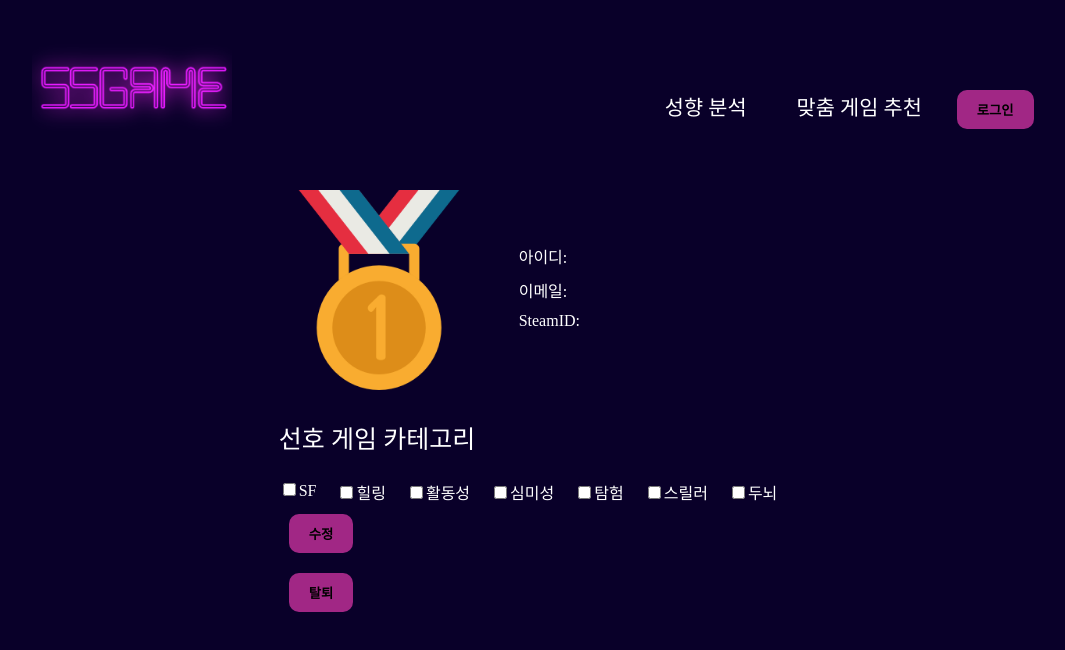
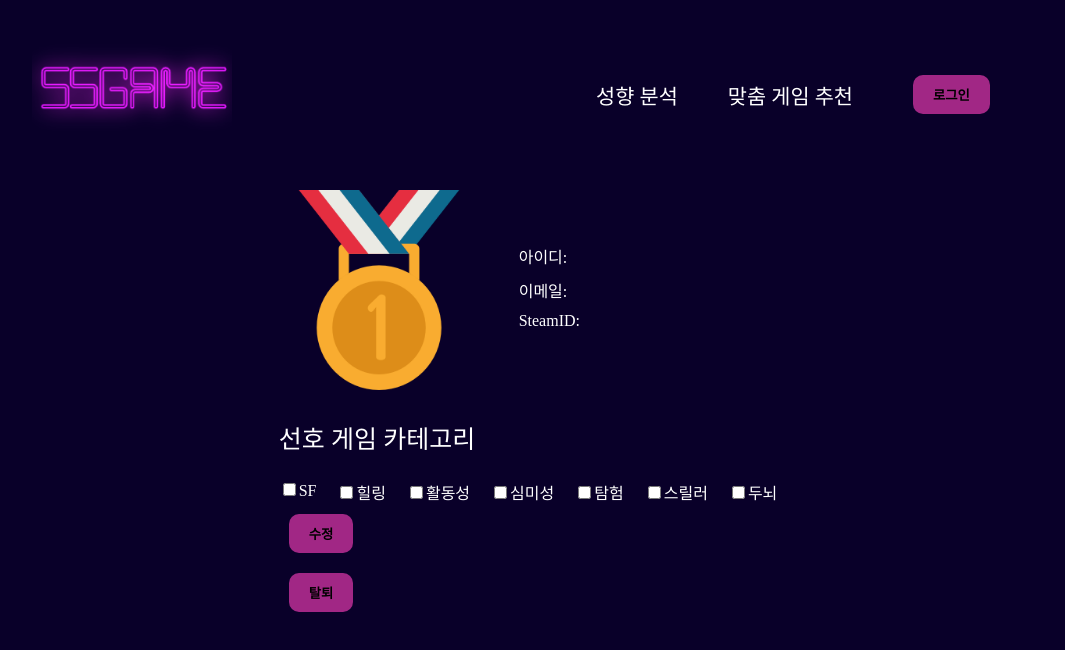
Before and after one commit to SSAFY-siXteam/SSGAME, a React (Create React App) app in the folder frontend/: page /mypage in a window 1280 px wide. Shown: the top 650 px of the page, without its empty margins (102-1167 px from the left). Built offline with nearby package versions, Linux system fonts and the light colour scheme; a web font is replaced by a local one.

Commit message:
#S06P22A306-26 Feat: 로그인 로그아웃 UI 구현 및 수정

```diff
--- a/frontend/src/components/organisms/Header/Header.js
+++ b/frontend/src/components/organisms/Header/Header.js
@@ -1,12 +1,22 @@
 import React, { useState, useEffect } from "react";
 import Nav from "../../atoms/Nav/Nav";
 import Logo from "../../atoms/Img/Logo/Logo";
-import { Menus, StyledHeader, HeaderGrid } from "./styled";
+import {
+  Menus,
+  StyledHeader,
+  HeaderGrid,
+  StyledLoggedIn,
+  StyledMenu,
+  StyledButton,
+} from "./styled";
 import Button from "../../atoms/Buttons/Button";
 import { menus } from "./menus";
 import ModalTemplate from "../../templates/ModalTemplate/ModalTemplate";
 import LogIn from "../LogIn/LogIn";
 import { removeCookie } from "../../../utils/cookie";
+import Collapse from "@mui/material/Collapse";
+import { Paragraph } from "../../atoms/Paragraph/Paragraph";
+import { Link } from "react-router-dom";
 const Header = ({ logged, onLogOut, onLogIn }) => {
   const [open, setOpen] = useState(false);
   const handleOpen = () => {
@@ -15,6 +25,12 @@ const Header = ({ logged, onLogOut, onLogIn }) => {
   };
   const handleClose = () => {
     setOpen(false);
+  };
+
+  const [openHamburger, setHamburgerOpen] = useState(false);
+
+  const handleClick = () => {
+    setHamburgerOpen(!openHamburger);
   };
 
   useEffect(() => {}, [open]);
@@ -26,17 +42,33 @@ const Header = ({ logged, onLogOut, onLogIn }) => {
           {menus.map((menu, index) => (
             <Nav key={index} menu={menu} />
           ))}
-          {!logged && <Button text="로그인" onClick={handleOpen} />}
-          {logged && (
-            <Button
-              text="로그아웃"
-              onClick={() => {
-                onLogOut();
-                setOpen(false);
-              }}
-            />
-          )}
         </Menus>
+        {logged ? (
+          <StyledLoggedIn>
+            <StyledMenu onClick={handleClick}>내 정보</StyledMenu>
+            <Collapse in={openHamburger} timeout="auto" unmountOnExit>
+              <StyledMenu>
+                <Link to="/mypage">회원정보 수정</Link>
+              </StyledMenu>
+              <StyledMenu>내 게임 목록</StyledMenu>
+              <StyledMenu
+                onClick={() => {
+                  onLogOut();
+                  setOpen(false);
+                  setHamburgerOpen(false);
+                }}
+              >
+                <Link to="/">로그아웃</Link>
+              </StyledMenu>
+            </Collapse>
+          </StyledLoggedIn>
+        ) : (
+          <StyledLoggedIn>
+            <StyledButton>
+              <Button text="로그인" onClick={handleOpen} />
+            </StyledButton>
+          </StyledLoggedIn>
+        )}
       </HeaderGrid>
       <ModalTemplate
         content={<LogIn onLogIn={onLogIn} />}
--- a/frontend/src/components/organisms/Header/styled.js
+++ b/frontend/src/components/organisms/Header/styled.js
@@ -2,11 +2,13 @@ import styled from "styled-components";
 
 export const Menus = styled.span`
   // 네비 우측 하단 정렬을 위함.
-  /* position: absolute;
-  right: 0;
-  bottom: 0; */
+  position: absolute;
+
+  right: 300px;
+  top: 40px;
   margin-top: 40px;
-  float: right;
+
+  // float: right;
   box-sizing: border-box;
 `;
 
@@ -22,3 +24,24 @@ export const StyledHeader = styled.header`
   margin-top: 40px;
   margin-bottom: 50px;
 `;
+
+export const StyledLoggedIn = styled.div`
+  position: absolute;
+  width: 200px;
+  margin-left: 25px;
+  margin-right: 25px;
+  font-size: 1.3em;
+  overflow: visible;
+  right: 50px;
+  top: 80px;
+`;
+
+export const StyledButton = styled.div`
+  position: relative;
+  bottom: 15px;
+`;
+export const StyledMenu = styled.div`
+  &:hover {
+    cursor: pointer;
+  }
+`;
```
Also changed, not shown: frontend/src/components/templates/BurgerTemplate/BurgerTemplate.js (added, +36 -0 lines), frontend/src/components/templates/BurgerTemplate/styles.js (added).
